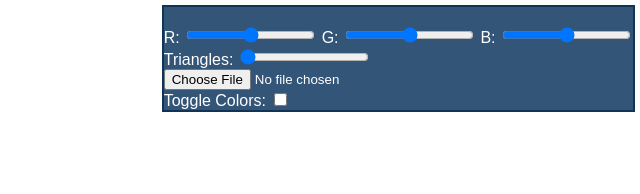
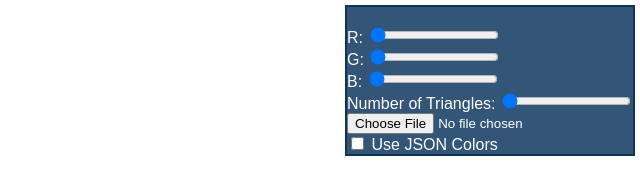
Before and after one commit to pujan910/assignment-0, a plain HTML site: page index.html in a window 1280 px wide. Shown: the whole page, without its empty margins (640-1280 px from the left). Drawn offline with Linux system fonts and the light colour scheme.

Commit message:
Update index.html

```diff
--- a/index.html
+++ b/index.html
@@ -1,4 +1,3 @@
-<!--
 <!DOCTYPE html>
 <html>
 <head>
@@ -6,43 +5,18 @@
     <title>CS 425 Assignment 0</title>
     <link rel="shortcut icon" href="#">
     <link rel="stylesheet" href="style.css">
-    <script src="assignment0.js" type=""></script>
-</head>
-<body>
-    <canvas id="canvas"></canvas>
-    <div id="config"><br>
-    </div>
-</body>
-</html>
- -->
-
- <!DOCTYPE html>
-<html>
-<head>
-    <meta charset="UTF-8">
-    <title>CS 425 Assignment 0</title>
-    <link rel="shortcut icon" href="#">
-    <link rel="stylesheet" href="style.css">
-    <script src="assignment0.js" type=""></script>
 </head>
 <body>
     <canvas id="canvas"></canvas>
     <div id="config">
         <br>
-        <label for="colorR">R:</label>
-        <input type="range" id="colorR" name="colorR" min="0" max="255" oninput="updateColor()">
-        <label for="colorG">G:</label>
-        <input type="range" id="colorG" name="colorG" min="0" max="255" oninput="updateColor()">
-        <label for="colorB">B:</label>
-        <input type="range" id="colorB" name="colorB" min="0" max="255" oninput="updateColor()">
-        <br>
-        <label for="trianglesSlider">Triangles:</label>
-        <input type="range" id="trianglesSlider" name="trianglesSlider" min="1" max="1" oninput="updateTriangles()"> <!-- Initial max is 1, update later -->
-        <br>
-        <input type="file" id="jsonFile" name="jsonFile" accept=".json" onchange="uploadFile(event)">
-        <br>
-        <label for="colorToggle">Toggle Colors:</label>
-        <input type="checkbox" id="colorToggle" name="colorToggle" onchange="checkBox()">
+        <label>R: <input type="range" id="sliderR" min="0" max="255" value="0"></label><br>
+        <label>G: <input type="range" id="sliderG" min="0" max="255" value="0"></label><br>
+        <label>B: <input type="range" id="sliderB" min="0" max="255" value="0"></label><br>
+        <label>Number of Triangles: <input type="range" id="sliderN" min="1" max="1" value="1"></label><br>
+        <input type="file" id="jsonInput"><br>
+        <label><input type="checkbox" id="colorToggle"> Use JSON Colors</label>
     </div>
+    <script src="assignment0.js" type="module"></script>
 </body>
 </html>
```
